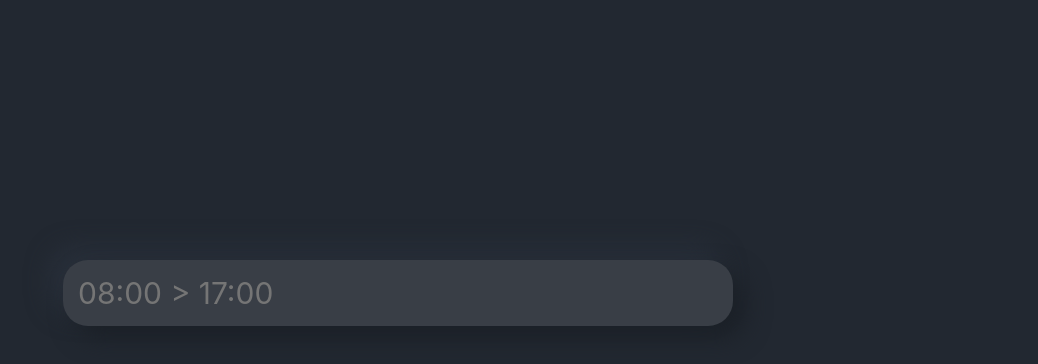
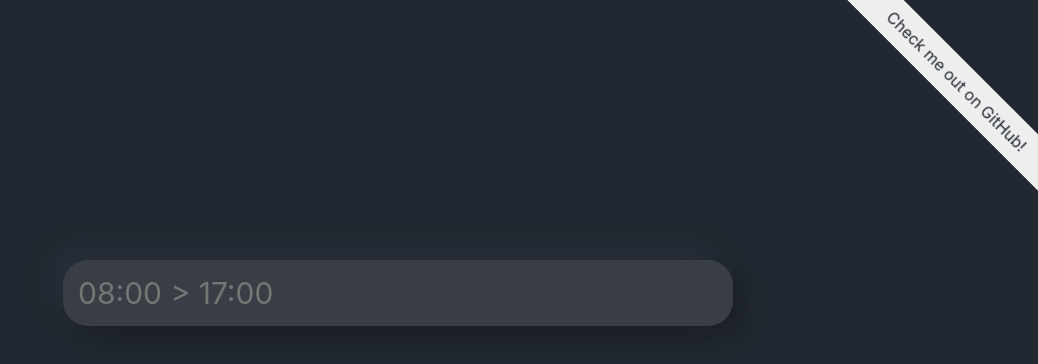
Before and after one commit to nermin99/timecalculator, a React (Create React App) app: page / in a window 1280 px wide. Shown: the top 364 px of the page, without its empty margins (242-1280 px from the left). Built offline with nearby package versions, Linux system fonts and the light colour scheme.

Commit message:
Add ribbon

```diff
--- a/src/App.css
+++ b/src/App.css
@@ -23,3 +23,23 @@ body {
   justify-content: center;
   background-color: var(--color-1);
 }
+
+.ribbon {
+  padding: 0.6em 0;
+  color: var(--color-1);
+  text-decoration: none;
+  /* https://www.freecodecamp.org/news/make-a-css-only-ribbon/ */
+  position: fixed;
+  background: var(--color-3);
+  box-shadow: 0 0 0 999px var(--color-3);
+  clip-path: inset(0 -100%);
+  inset: 0 0 auto auto; /* top and right equal to 0 */
+  transform-origin: 0 0; /* OR top left */
+  transform: translate(29.3%) rotate(45deg);
+}
+
+@media (max-width: 768px) {
+  .ribbon {
+    display: none;
+  }
+}
--- a/src/App.tsx
+++ b/src/App.tsx
@@ -5,6 +5,9 @@ import Calculator from './components/calculator'
 function App() {
   return (
     <div className="App">
+      <a href="https://github.com/nermin99/timecalculator" className="ribbon">
+        Check me out on GitHub!
+      </a>
       <Calculator />
     </div>
   )
```
